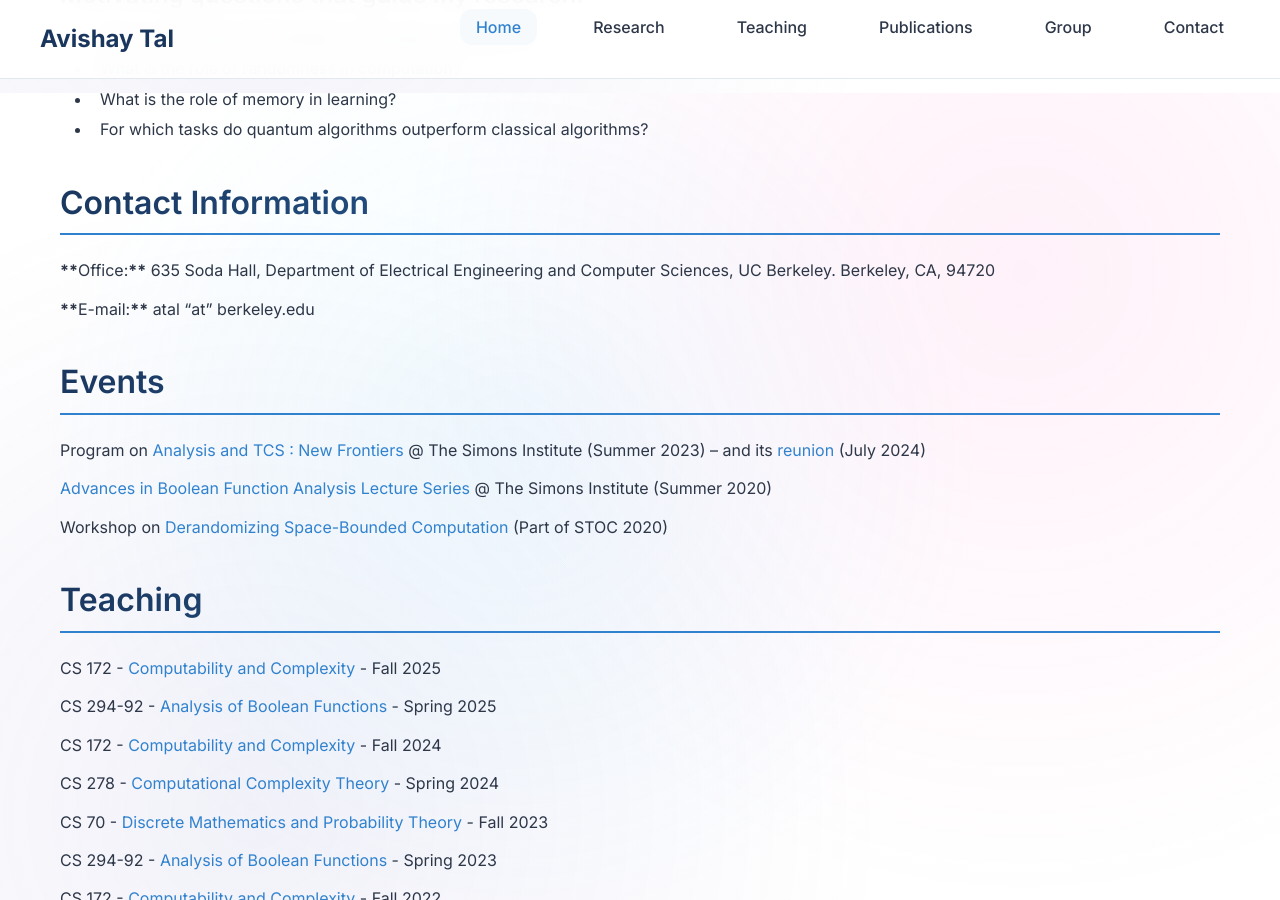
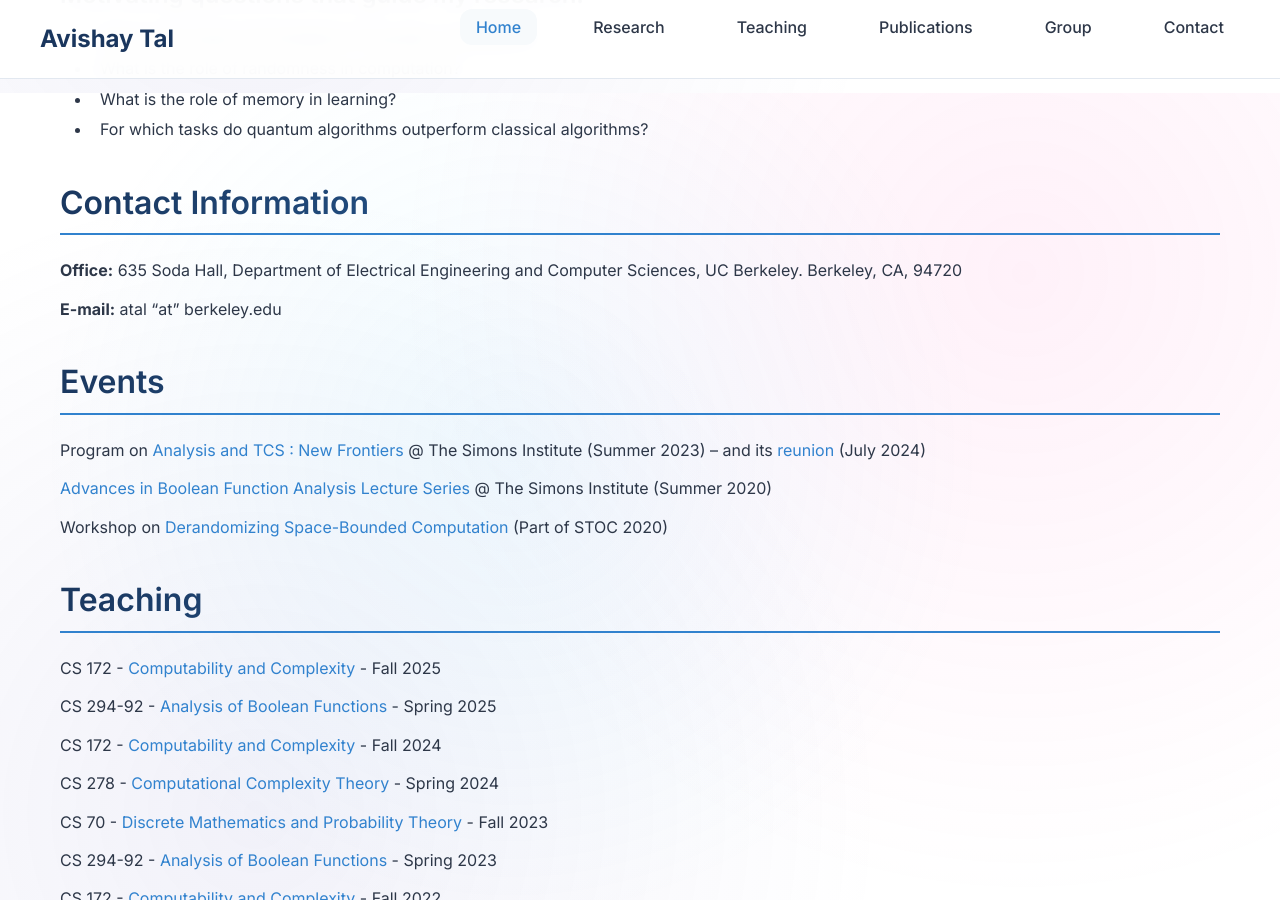
Before and after one commit to avishaytal/website, a Jekyll site: the page built from index.md, in a window 1280 px wide and 900 px high, scrolled down 807 px. Built offline with Jekyll 4.4.1, drawn with Linux system fonts in a browser that asks for light colours.

Commit message:
Fix formatting for contact information section

```diff
--- a/index.md
+++ b/index.md
@@ -33,9 +33,9 @@ title: Home
 
 ## Contact Information {#contact}
 
-******Office:****** 635 Soda Hall, Department of Electrical Engineering and Computer Sciences, UC Berkeley. Berkeley, CA, 94720
+**Office:** 635 Soda Hall, Department of Electrical Engineering and Computer Sciences, UC Berkeley. Berkeley, CA, 94720
 
-******E-mail:****** atal "at" berkeley.edu
+**E-mail:** atal "at" berkeley.edu
 
 ## Events
 
```
